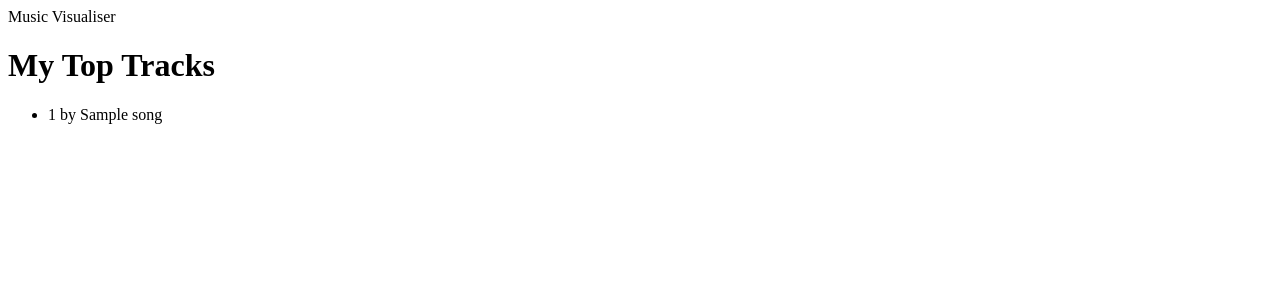
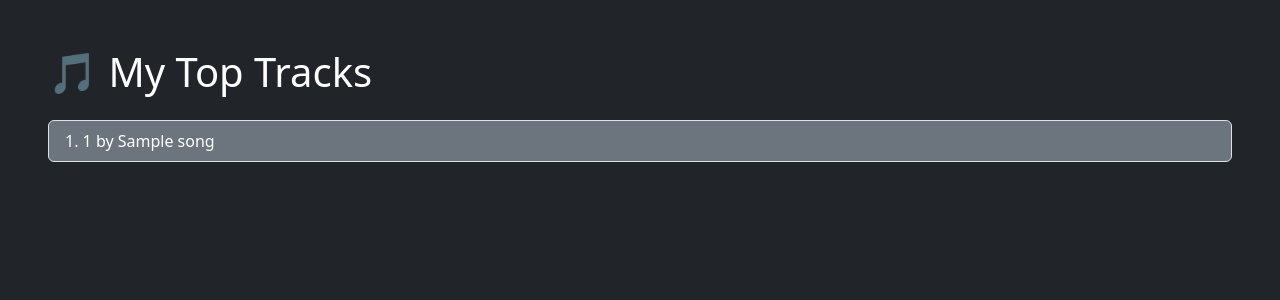
Before and after one commit to Mo43/Your-Music-Visualised, a Flask app: template templates/index.html in a window 1280 px wide. Shown: the top 300 px of the page. Run offline with Flask 3, Linux system fonts and the light colour scheme; the template is opened without the code that fills it: most values are stand-ins (such as "Sample title", 1, 10 or a date in 2020).

Commit message:
Add Bootstrap styling to index.html

```diff
--- a/templates/index.html
+++ b/templates/index.html
@@ -1,14 +1,16 @@
+<!DOCTYPE html>
 <html>
 <head>
-    <titles>
-        Music Visualiser
-    </titles>
+    <title>Your Music Visualised</title>
+    <link href="https://cdn.jsdelivr.net/npm/bootstrap@5.3.0/dist/css/bootstrap.min.css" rel="stylesheet">
 </head>
-<body>
-    <h1>My Top Tracks</h1>
-    <ul>
+<body class="bg-dark text-white p-5">
+    <h1 class="mb-4">🎵 My Top Tracks</h1>
+    <ul class="list-group">
         {% for song in songs %}
-            <li>{{ song[0] }} by {{ song[1] }}</li>
+            <li class="list-group-item bg-secondary text-white">
+                {{ loop.index }}. {{ song[0] }} by {{ song[1] }}
+            </li>
         {% endfor %}
     </ul>
 </body>
```
